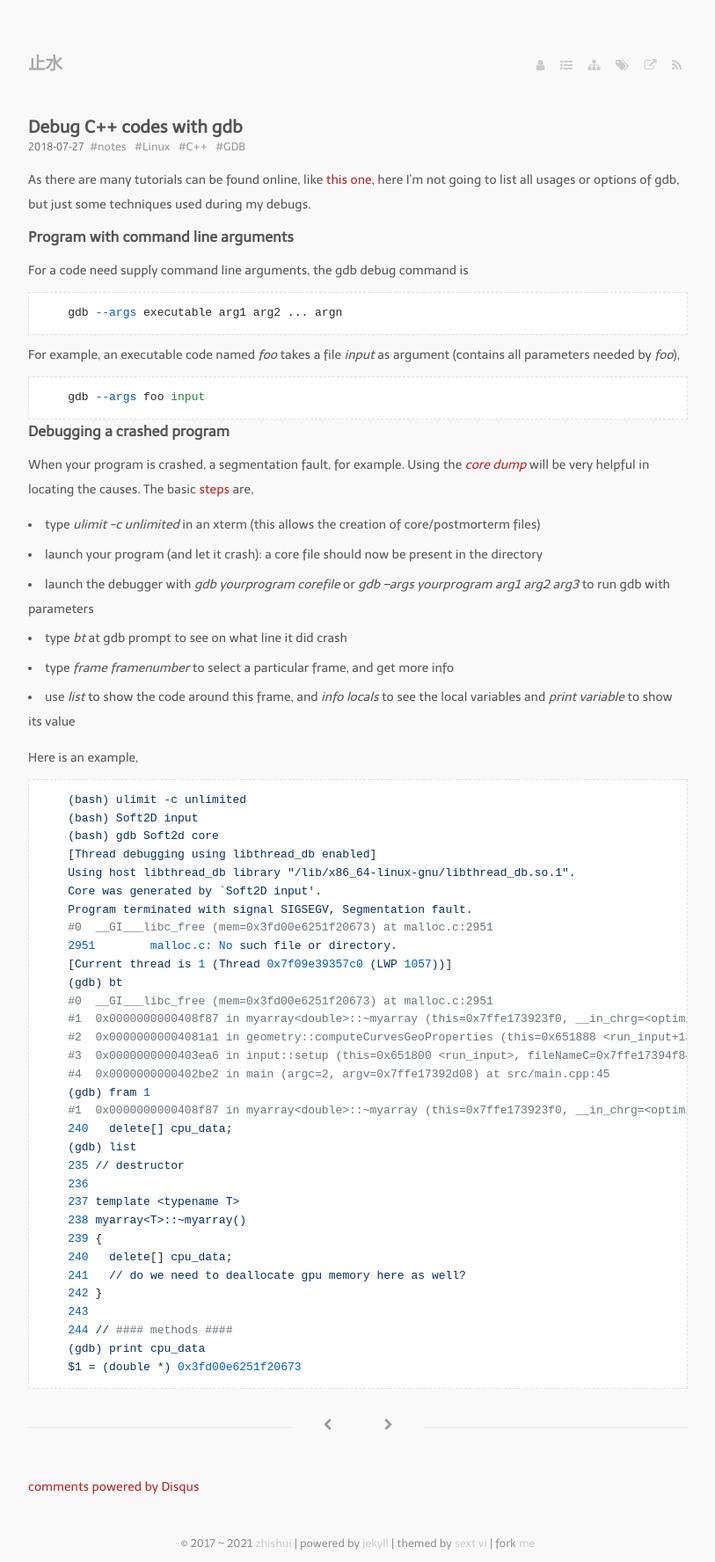
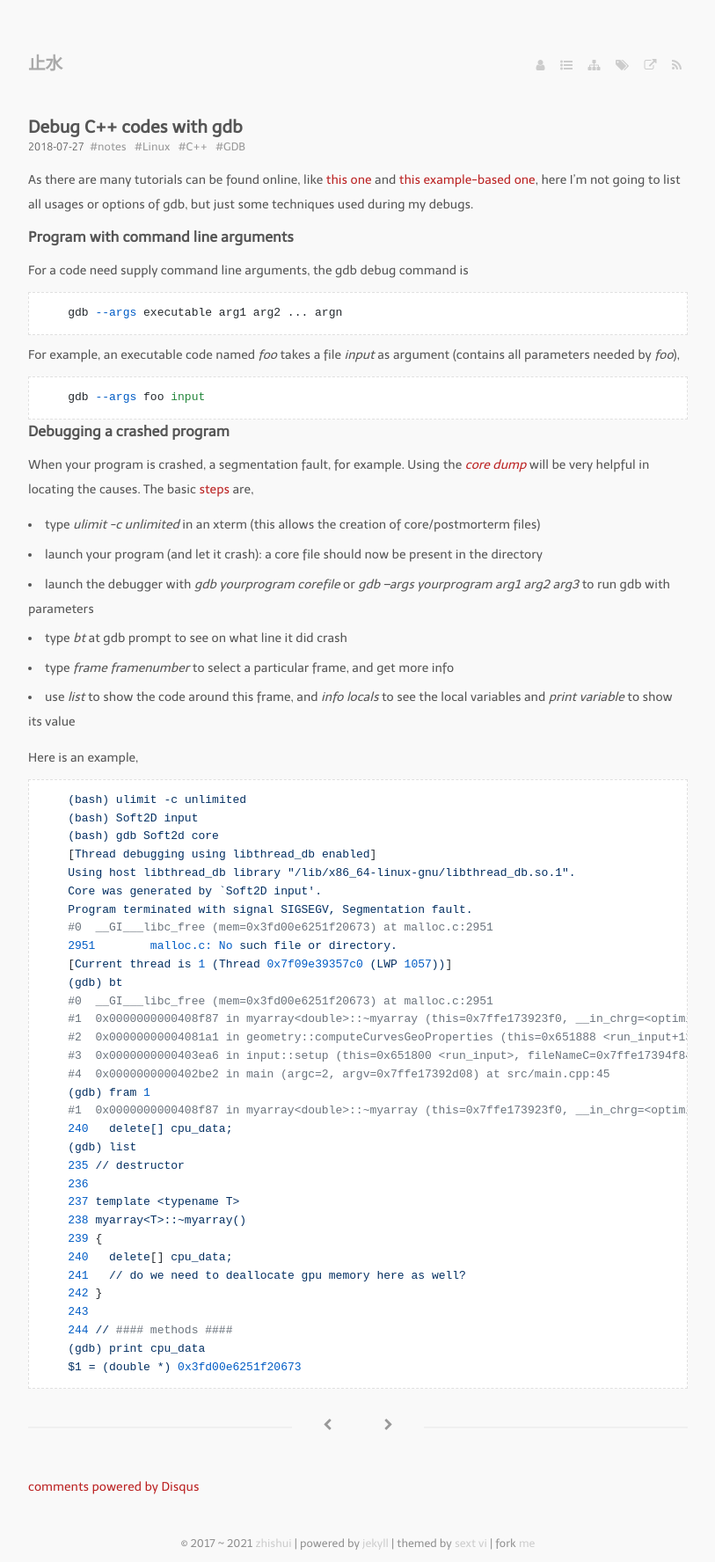
Before and after one commit to bizhishui/bizhishui.github.io, a Jekyll site: the page built from _posts/2018-07-27-Cpp-gdb.md, in a window 1280 px wide. Shown: the whole page at 88% size, without its empty margins (233-1046 px from the left). Built offline with Jekyll 4.4.1, drawn with Linux system fonts in a browser that asks for light colours; nearby versions of some CDN libraries; some web fonts are replaced; comment, search, counter and statistics services are not loaded.

Commit message:
update gdb

```diff
--- a/_posts/2018-07-27-Cpp-gdb.md
+++ b/_posts/2018-07-27-Cpp-gdb.md
@@ -11,7 +11,8 @@ tags:
   - GDB
 ---
 
-As there are many tutorials can be found online, like [this one](http://www.math.bas.bg/~nkirov/2005/netb151/debugging-with-gdb.html),
+As there are many tutorials can be found online, like [this one](http://www.math.bas.bg/~nkirov/2005/netb151/debugging-with-gdb.html) and
+[this example-based one](https://mooseframework.inl.gov/application_development/debugging.html),
 here I'm not going to list all usages or options of gdb, but just some techniques used during my debugs.
 
 ### Program with command line arguments
```
